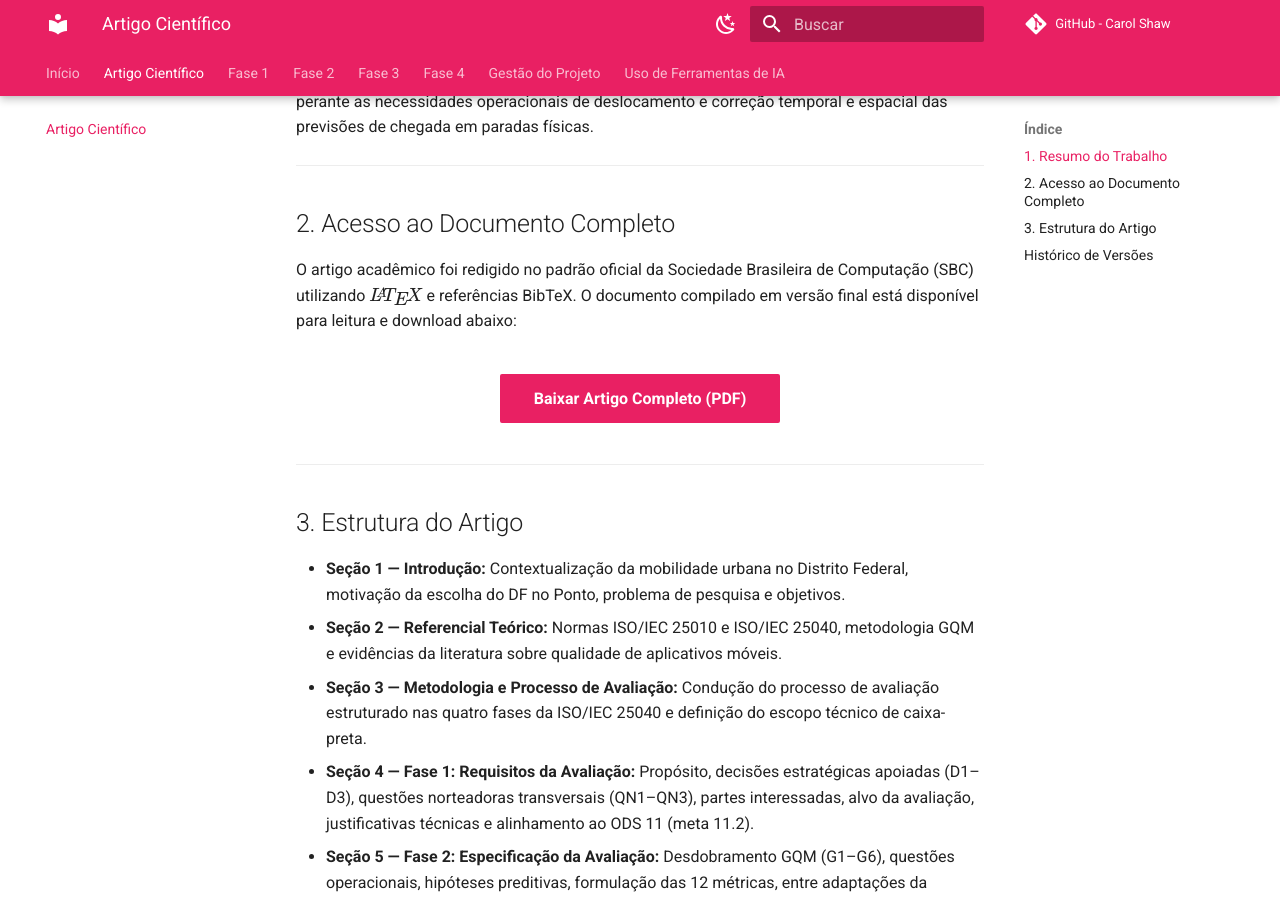
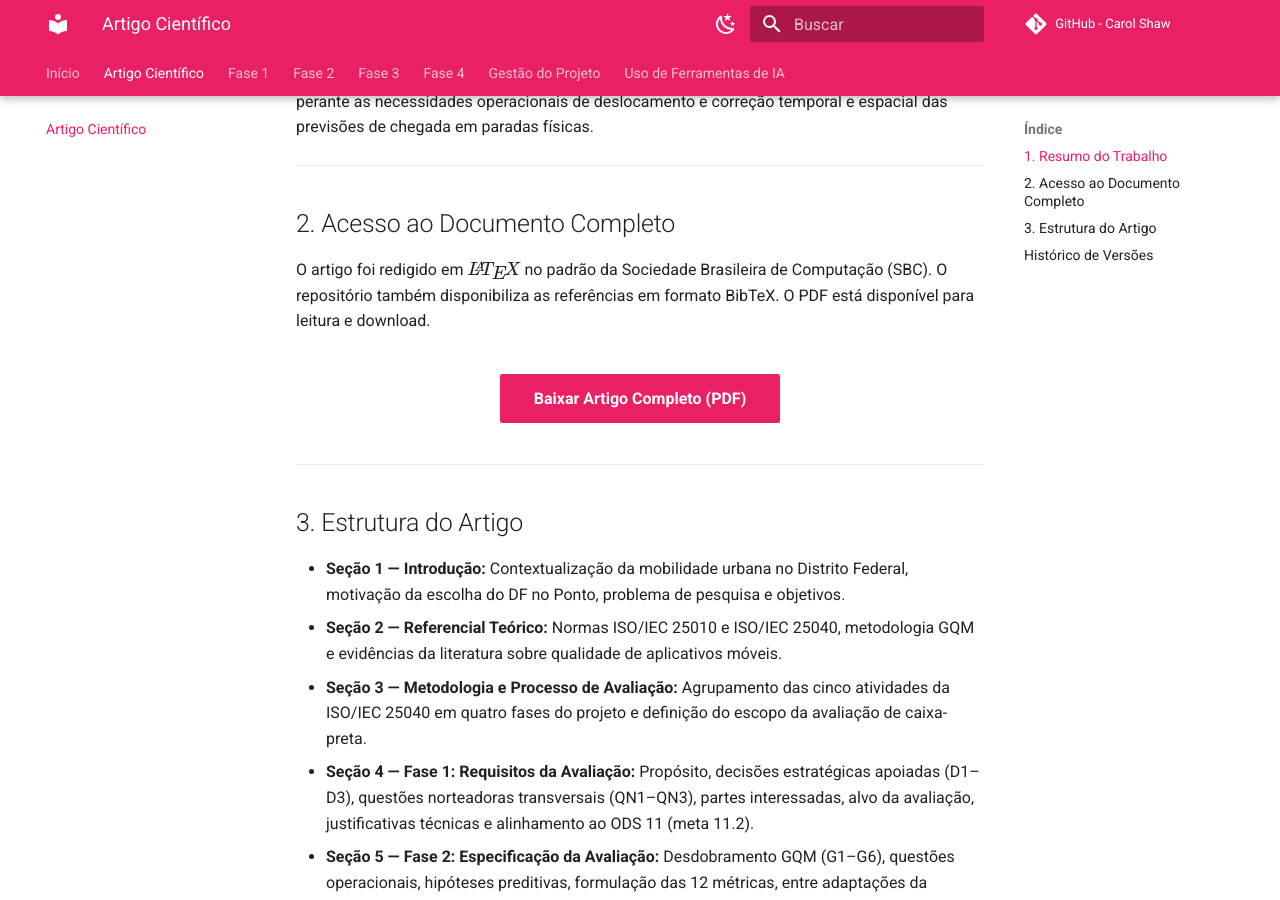
Before and after one commit to FCTE-Qualidade-de-Software-1/2026-2_T02_CAROL_SHAW, an MkDocs documentation site: the page built from docs/artigo/index.md, in a window 1280 px wide and 900 px high, scrolled down 529 px. Built offline with MkDocs 1.6.1 and Material for MkDocs 9.7.7, drawn with Linux system fonts in a browser that asks for light colours; comment, search, counter and statistics services are not loaded.

Commit message:
docs(artigo): corrige a consistência editorial

```diff
--- a/docs/artigo/index.md
+++ b/docs/artigo/index.md
@@ -13,7 +13,7 @@ A modelagem priorizou três características de qualidade do produto:
 
 ## 2. Acesso ao Documento Completo
 
-O artigo acadêmico foi redigido no padrão oficial da Sociedade Brasileira de Computação (SBC) utilizando $\LaTeX$ e referências BibTeX. O documento compilado em versão final está disponível para leitura e download abaixo:
+O artigo foi redigido em $\LaTeX$ no padrão da Sociedade Brasileira de Computação (SBC). O repositório também disponibiliza as referências em formato BibTeX. O PDF está disponível para leitura e download.
 
 <div style="text-align: center; margin: 2rem 0;">
   <a class="md-button md-button--primary" href="main.pdf" target="_blank" download="Artigo_Carol_Shaw_DF_no_Ponto.pdf">
@@ -27,7 +27,7 @@ O artigo acadêmico foi redigido no padrão oficial da Sociedade Brasileira de C
 
 - **Seção 1 — Introdução:** Contextualização da mobilidade urbana no Distrito Federal, motivação da escolha do DF no Ponto, problema de pesquisa e objetivos.
 - **Seção 2 — Referencial Teórico:** Normas ISO/IEC 25010 e ISO/IEC 25040, metodologia GQM e evidências da literatura sobre qualidade de aplicativos móveis.
-- **Seção 3 — Metodologia e Processo de Avaliação:** Condução do processo de avaliação estruturado nas quatro fases da ISO/IEC 25040 e definição do escopo técnico de caixa-preta.
+- **Seção 3 — Metodologia e Processo de Avaliação:** Agrupamento das cinco atividades da ISO/IEC 25040 em quatro fases do projeto e definição do escopo da avaliação de caixa-preta.
 - **Seção 4 — Fase 1: Requisitos da Avaliação:** Propósito, decisões estratégicas apoiadas (D1–D3), questões norteadoras transversais (QN1–QN3), partes interessadas, alvo da avaliação, justificativas técnicas e alinhamento ao ODS 11 (meta 11.2).
 - **Seção 5 — Fase 2: Especificação da Avaliação:** Desdobramento GQM (G1–G6), questões operacionais, hipóteses preditivas, formulação das 12 métricas, entre adaptações da ISO/IEC 25023 e extensões do projeto e critérios conservadores de julgamento.
 - **Seção 6 — Fase 3: Projeto da Avaliação:** Método particionado em ensaios controlados de laboratório e medições de campo, inventário de recursos (DISP-01, DISP-02 e emuladores), catálogos fixos de tarefas e telas, e procedimentos de auditoria amostral.
```
Also changed, not shown: 3 other files.
